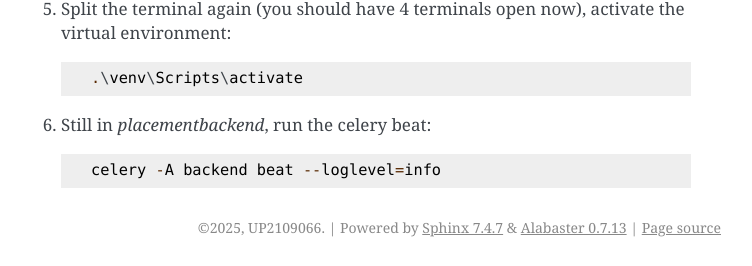
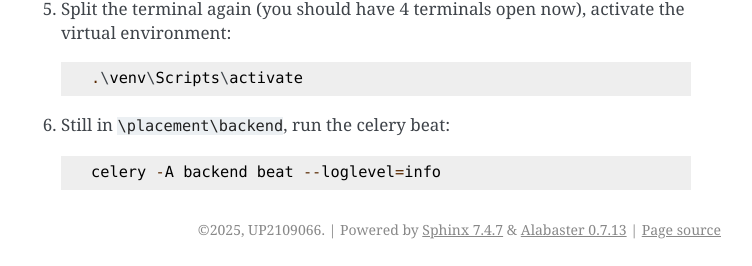
Before and after one commit to GROUP-2C-UOP/placement, a Sphinx documentation site: the page built from docs/setup.rst, in a window 1280 px wide and 900 px high, scrolled down 1545 px. Shown: the part 631-897 px from the top of the window, without its empty margins (389-1141 px from the left). Built offline with Sphinx 7.4.7, drawn with Linux system fonts in a browser that asks for light colours; some of the changed lines change nothing that is shown.

Commit message:
Fixed links in index.rst - B

```diff
--- a/docs/setup.rst
+++ b/docs/setup.rst
@@ -6,9 +6,9 @@
 
 Before you begin, you need to have:
 
-- `Node.js <https://nodejs.org/>`_
+- `Node.js <https://nodejs.org/en/>`_
 - `Python <https://www.python.org/downloads/>`_
-- `Redis <https://www.youtube.com/watch?v=8u90rj3zB9w>`_ *(Follow tutorial for instillation)*
+- `Redis <https://www.youtube.com/watch?v=DLKzd3bvgt8>`_ *(Follow tutorial for instillation)*
 
 Project Setup
 -------------
@@ -120,7 +120,7 @@
 
      .\venv\Scripts\activate
 
-6. Still in `\placement\backend`, run the celery beat:
+6. Still in ``\placement\backend``, run the celery beat:
 
    ::
 
```
